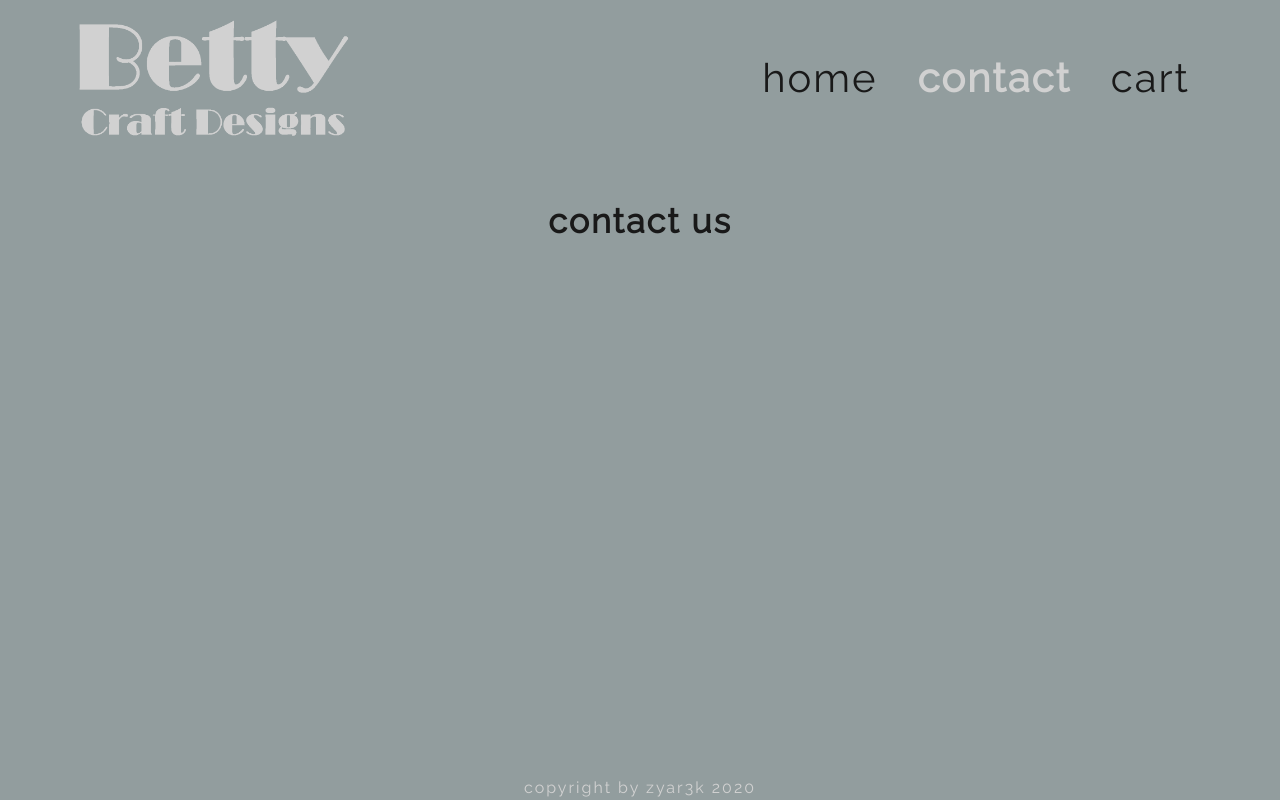
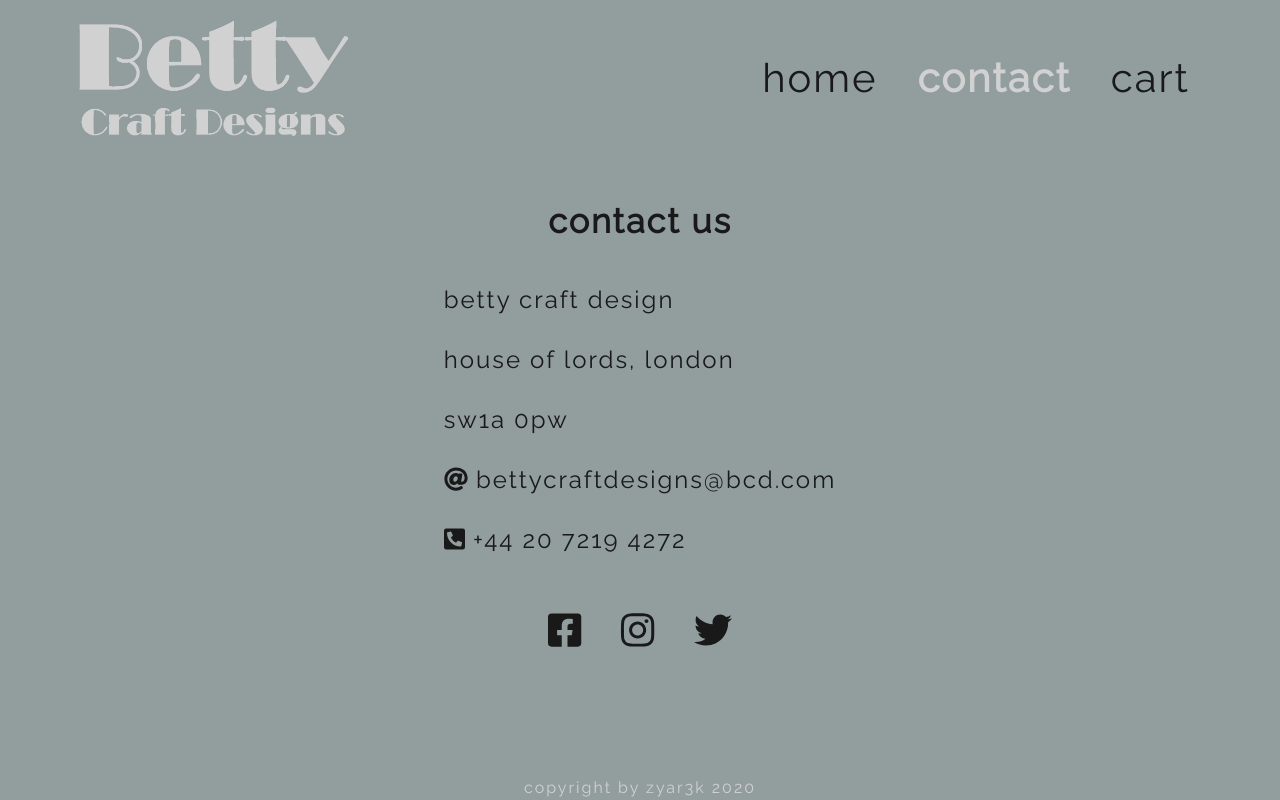
Before and after one commit to Zyar3k/online_shop_bcd, a React (Create React App) app in the folder client/: page /contact in a window 1280 px wide. Built offline with nearby package versions, Linux system fonts and the light colour scheme.

Commit message:
Add order and contact view

```diff
--- a/client/src/App.js
+++ b/client/src/App.js
@@ -6,6 +6,7 @@ import ProductExtension from './components/views/ProductExtension/ProductExtensi
 import Contact from './components/views/Contact/Contact';
 import CartPage from './components/views/CartPage/CartPage';
 import SummaryPage from './components/views/SummaryPage/SummaryPage';
+import Order from './components/views/Order/Order';
 import NotFound from './components/views/NotFound/NotFound';
 
 function App() {
@@ -17,6 +18,7 @@ function App() {
         <Route path='/contact' component={Contact} />
         <Route path='/cart' component={CartPage} />
         <Route path='/summarycart' component={SummaryPage} />
+        <Route path='/order' component={Order} />
         <Route component={NotFound} />
       </Switch>
     </MainLayout>
--- a/client/src/components/features/Cart/CartProduct.js
+++ b/client/src/components/features/Cart/CartProduct.js
@@ -15,6 +15,7 @@ const CartProduct = (props) => {
           <div className='cartProdImg'>
             <img src={products.img} alt='img' />
           </div>
+          <span className='activeContent'>
             <div className='cartProdText'>
               <div className='cartProdName'>
               {products.name}
@@ -26,6 +27,7 @@ const CartProduct = (props) => {
             <div className='cartProdPrice'>
             {products.price}£
             </div>
+          </span>
         </div>
       </Link>
       <div className='productCartCounter'>
--- a/client/src/components/features/Product/Product.scss
+++ b/client/src/components/features/Product/Product.scss
@@ -1,7 +1,6 @@
 @import '../../../styles/settings.scss';
 
 .product {
-
   background: $background-color-second;
   border-radius: $radius;
   padding: 10px 0;
@@ -36,6 +35,7 @@
   justify-content: space-around;
   align-items: center;
 }
+
 .productDescription {
   text-align: justify;
 }
@@ -63,3 +63,28 @@
     margin-top: 30px;
   }
 }
+
+@media (max-width: 767px) {
+  .productWrapper {
+    display: flex;
+    flex-direction: column-reverse;
+  }
+
+  .productContent {
+    font-size: 12px;
+    width: 100%;
+    padding-right: 30px;
+    display: flex;
+    flex-direction: column;
+    justify-content: space-around;
+    align-items: center;
+  }
+
+  .productPrice {
+    font-size: 20px;
+  }
+
+  .imgWrapper {
+    width: 100%;
+  }
+}
--- a/client/src/components/features/Summary/Summary.js
+++ b/client/src/components/features/Summary/Summary.js
@@ -35,7 +35,7 @@ const Summary = (props) => {
             <div className='payOrderTitle'>grand total</div>
             <div className='grandTotal'> {price}£</div>
           </div>
-            <Link to={'/'}>
+            <Link to={'/order'}>
               <ButtonNext>
                 order & pay
               </ButtonNext>
--- a/client/src/components/views/Contact/Contact.js
+++ b/client/src/components/views/Contact/Contact.js
@@ -1,9 +1,10 @@
 import React from 'react';
 import './Contact.scss';
+import { Link } from 'react-router-dom';
+import { FontAwesomeIcon } from '@fortawesome/react-fontawesome';
 import MainTitle from '../../common/MainTitle/MainTitle';
-
-
-
+import { faAt, faPhoneSquareAlt } from '@fortawesome/free-solid-svg-icons';
+import { faFacebookSquare, faInstagram, faTwitter } from '@fortawesome/free-brands-svg-icons';
 
 class Contact extends React.Component {
 
@@ -11,8 +12,20 @@ class Contact extends React.Component {
 
     return(
       <div className='container'>
+        <MainTitle>Contact us</MainTitle>
         <div className="contactPage">
-          <MainTitle>Contact us</MainTitle>
+          <div className='contactContent'>
+            <div>Betty craft design</div>
+            <div>House of Lords, London</div>
+            <div>SW1A 0PW</div>
+            <div><FontAwesomeIcon icon={faAt} /> bettycraftdesigns@bcd.com</div>
+            <div><FontAwesomeIcon  icon={faPhoneSquareAlt} /> +44 20 7219 4272</div>
+            <div className='socialMedia'>
+              <Link to="https://www.facebook.com"><FontAwesomeIcon icon={faFacebookSquare} /></Link>
+              <Link to="https://www.instagram.com"><FontAwesomeIcon icon={faInstagram} /></Link>
+              <Link to="https://www.twitter.com"><FontAwesomeIcon icon={faTwitter} /></Link>
+            </div>
+          </div>
         </div>
       </div>
     );
--- a/client/src/components/views/Contact/Contact.scss
+++ b/client/src/components/views/Contact/Contact.scss
@@ -1 +1,32 @@
 @import '../../../styles/settings.scss';
+
+.contactPage {
+  display: flex;
+  justify-content: center;
+}
+
+.contactContent {
+  margin: 0 auto;
+  font-size: 24px;
+
+  div {
+    padding: 12px 0;
+  }
+
+  .socialMedia {
+    display: flex;
+    justify-content: center;
+    margin-top: 20px;
+
+    a {
+      font-size: 38px;
+      padding: 0 20px;
+    }
+  }
+}
+
+@media(max-width: 450px){
+  .contactContent {
+    font-size: 17px;
+  }
+}
--- /dev/null
+++ b/client/src/components/views/Order/Order.js
@@ -0,0 +1,32 @@
+import React from 'react';
+import './Order.scss';
+import { Link } from 'react-router-dom';
+import MainTitle from '../../common/MainTitle/MainTitle';
+import ButtonNext from '../../common/ButtonNext/ButtonNext';
+
+
+class Order extends React.Component {
+
+  render(){
+
+    return(
+      <div className='container'>
+        <div className="orderPage">
+          <MainTitle>Congratulations</MainTitle>
+          <div>
+          <h3>
+            Your order has been sent for processing. An order confirmation and payment methods have been sent to your email
+          </h3>
+          </div>
+          <Link to={'/'} className='contShopping'>
+            <ButtonNext >Continue shopping</ButtonNext>
+
+          </Link>
+
+        </div>
+      </div>
+    );
+  };
+};
+
+export default Order;
--- /dev/null
+++ b/client/src/components/views/Order/Order.scss
@@ -0,0 +1,15 @@
+@import '../../../styles/settings.scss';
+
+.orderPage {
+
+  h3{
+    margin-top: $base-size*5;
+    text-align: center;
+  }
+
+  .contShopping {
+    margin-top: $base-size*5;
+    display: flex;
+    justify-content: center;
+  }
+}
```
Lines whose indentation alone changed are shown as unchanged.
